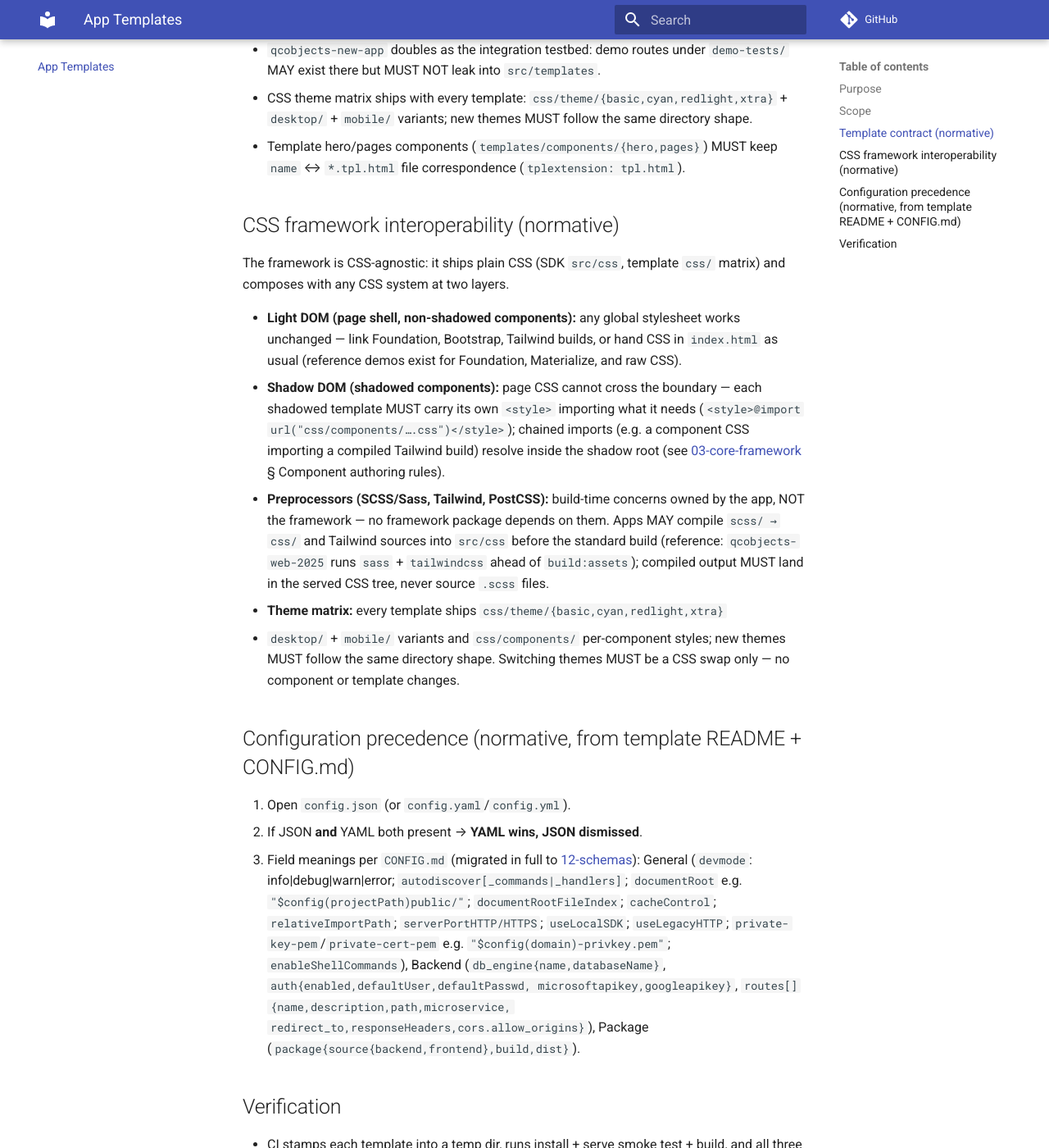
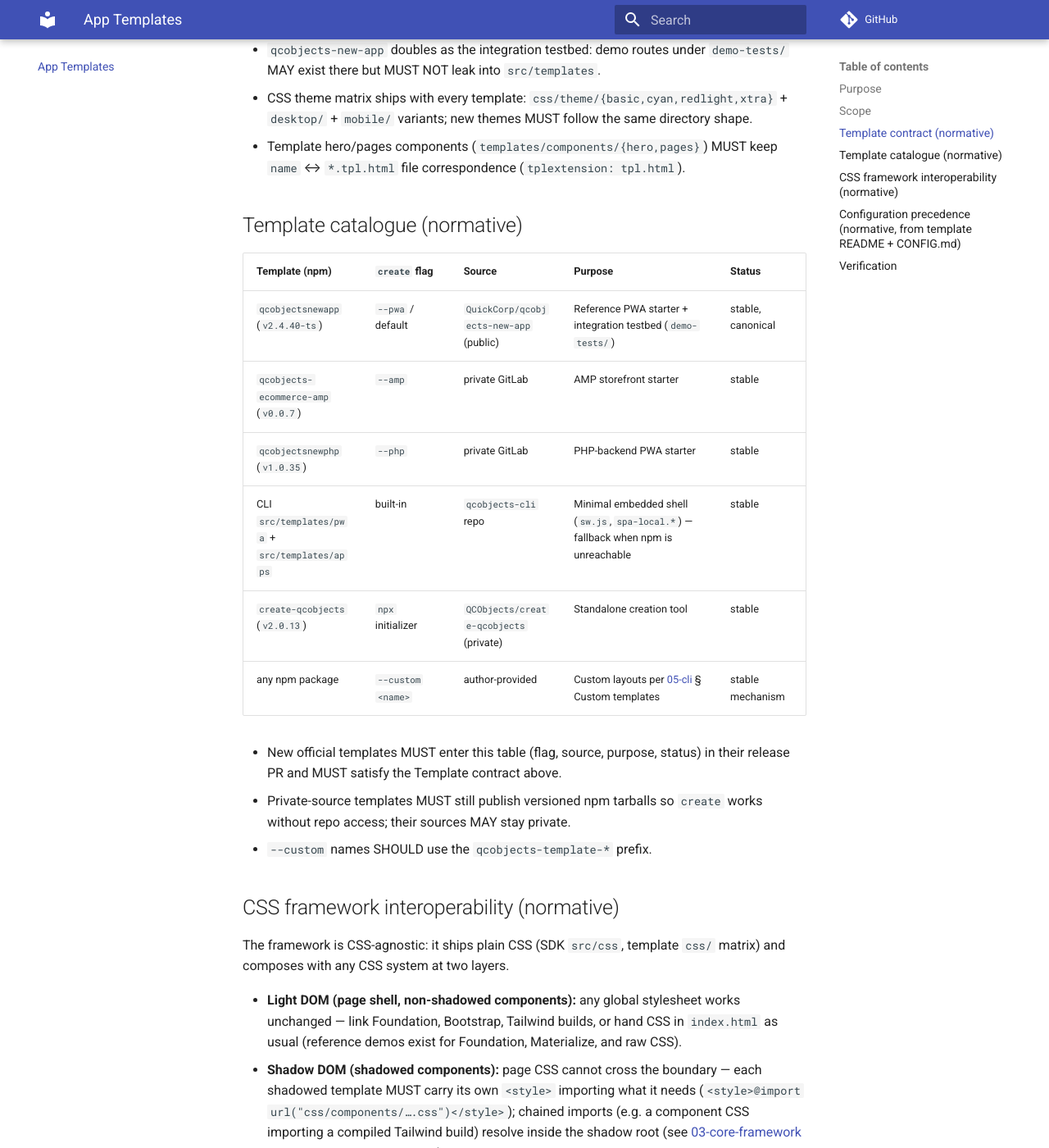
Before and after one commit to QCObjects/product-specs, an MkDocs documentation site: the page built from docs/07-app-templates.md, in a window 1280 px wide and 1400 px high, scrolled down 904 px. Shown: the whole window at 82% size. Built offline with MkDocs 1.6.1 and Material for MkDocs 9.7.7, drawn with Linux system fonts in a browser that asks for light colours; comment, search, counter and statistics services are not loaded.

Commit message:
feat: app templates catalogue (07)

```diff
--- a/docs/07-app-templates.md
+++ b/docs/07-app-templates.md
@@ -35,6 +35,23 @@ semantics: [06-app-structure](./06-app-structure.md); widgets: [04-sdk](./04-sdk
   new themes MUST follow the same directory shape.
 - Template hero/pages components (`templates/components/{hero,pages}`) MUST
   keep `name` ↔ `*.tpl.html` file correspondence (`tplextension: tpl.html`).
+
+## Template catalogue (normative)
+
+| Template (npm) | `create` flag | Source | Purpose | Status |
+|---|---|---|---|---|
+| `qcobjectsnewapp` (`v2.4.40-ts`) | `--pwa` / default | `QuickCorp/qcobjects-new-app` (public) | Reference PWA starter + integration testbed (`demo-tests/`) | stable, canonical |
+| `qcobjects-ecommerce-amp` (`v0.0.7`) | `--amp` | private GitLab | AMP storefront starter | stable |
+| `qcobjectsnewphp` (`v1.0.35`) | `--php` | private GitLab | PHP-backend PWA starter | stable |
+| CLI `src/templates/pwa` + `src/templates/apps` | built-in | `qcobjects-cli` repo | Minimal embedded shell (`sw.js`, `spa-local.*`) — fallback when npm is unreachable | stable |
+| `create-qcobjects` (`v2.0.13`) | `npx` initializer | `QCObjects/create-qcobjects` (private) | Standalone creation tool | stable |
+| any npm package | `--custom <name>` | author-provided | Custom layouts per [05-cli](./05-cli.md) § Custom templates | stable mechanism |
+
+- New official templates MUST enter this table (flag, source, purpose, status)
+  in their release PR and MUST satisfy the Template contract above.
+- Private-source templates MUST still publish versioned npm tarballs so
+  `create` works without repo access; their sources MAY stay private.
+- `--custom` names SHOULD use the `qcobjects-template-*` prefix.
 
 ## CSS framework interoperability (normative)
 
```
